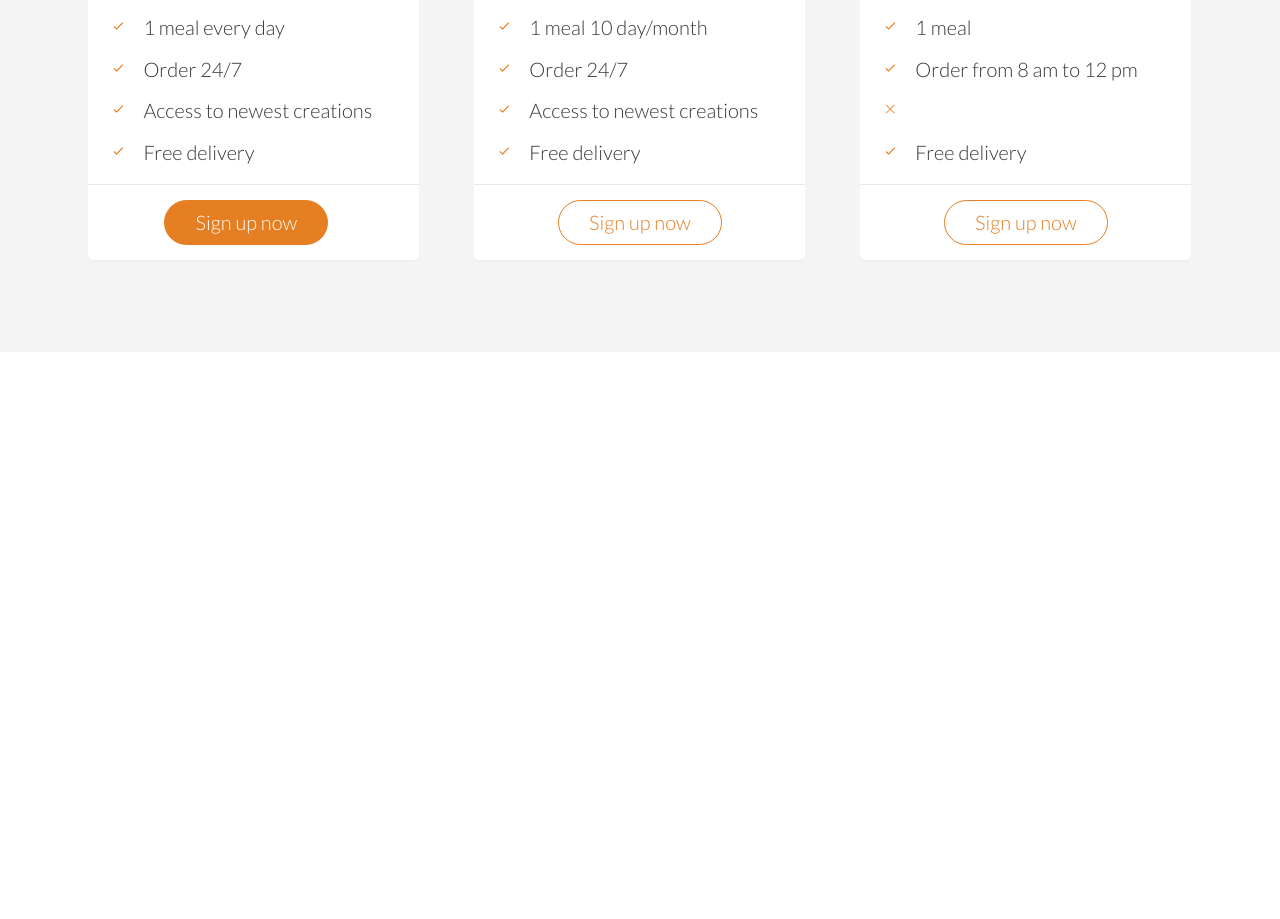
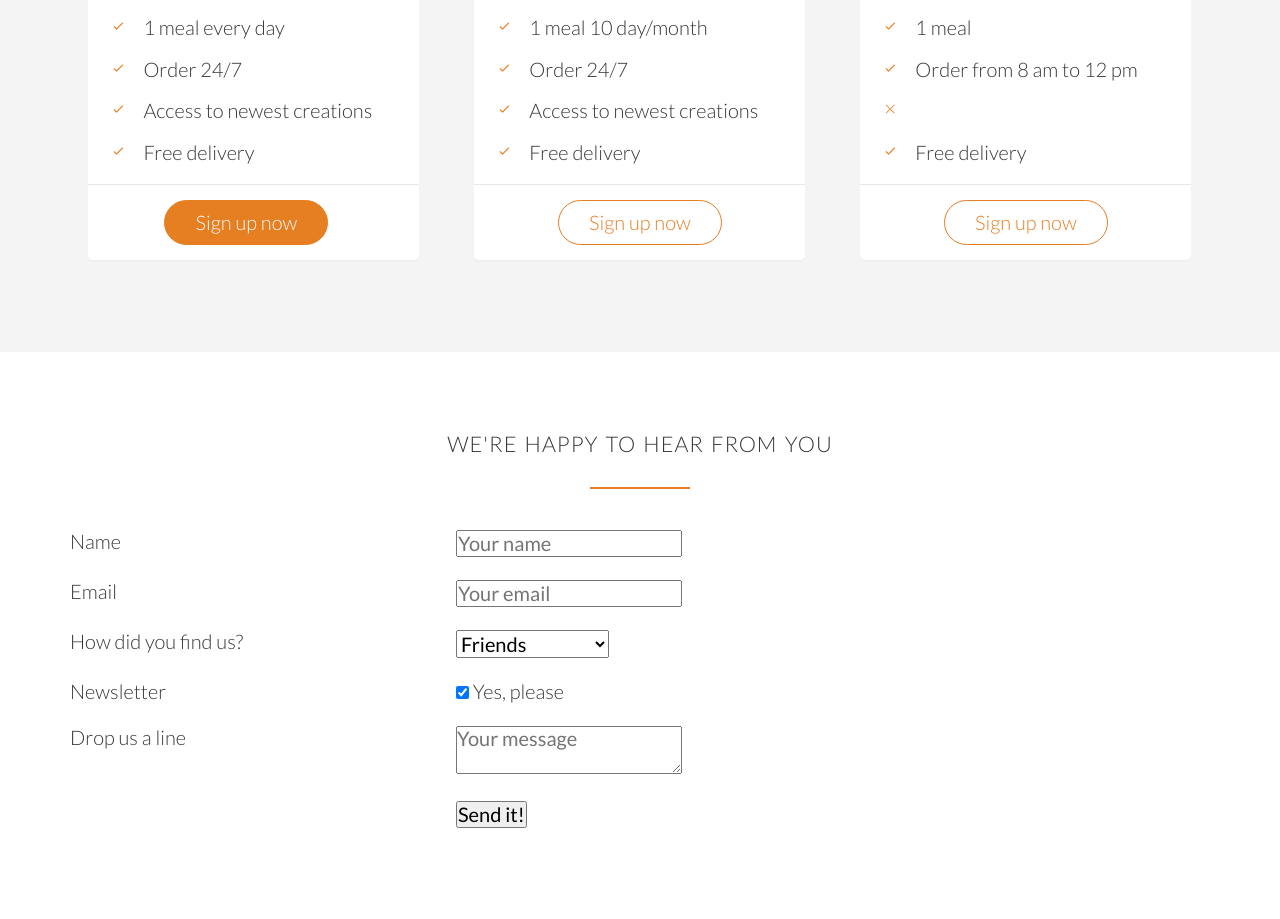
Before and after one commit to argenis0409/omnifood, a plain HTML site: page index.html in a window 1280 px wide. Shown: the part 4250-5169 px from the top of the page. Before the commit the page ends 4602 px from the top, so only its background shows below. Drawn offline with Linux system fonts and the light colour scheme; files whose address does not match are found by name.

Commit message:
created the leave a comment section

```diff
--- a/index.html
+++ b/index.html
@@ -383,6 +383,81 @@
         </div>
     </section>
 
+    <section class="section-form">
+        <div class="row">
+            <h2>We're happy to hear from you</h2>
+        </div>
+
+        <div class="row">
+            <form method="post" action="#" class="contact-form">
+                <div class="row">
+                    <div class="col span-1-of-3">
+                        <label for="name">Name</label>
+                    </div>
+
+                    <div class="col span-2-of-3">
+                        <input type="text" name="name" id="name" placeholder="Your name" required>
+                    </div>
+                </div>
+
+                <div class="row">
+                    <div class="col span-1-of-3">
+                        <label for="email">Email</label>
+                    </div>
+
+                    <div class="col span-2-of-3">
+                        <input type="email" name="email" id="email" placeholder="Your email" required>
+                    </div>
+                </div>
+
+                <div class="row">
+                    <div class="col span-1-of-3">
+                        <label for="find-us">How did you find us?</label>
+                    </div>
+
+                    <div class="col span-2-of-3">
+                        <select name="find-us" id="find-us">
+                            <option value="friends">Friends</option>
+                            <option value="search">Search engine</option>
+                            <option value="ad">Advertisement</option>
+                            <option value="other">Other</option>
+                        </select>
+                    </div>
+                </div>
+
+                <div class="row">
+                    <div class="col span-1-of-3">
+                        <label>Newsletter</label>
+                    </div>
+
+                    <div class="col span-2-of-3">
+                        <input type="checkbox" name="news" id="news" checked> Yes, please
+                    </div>
+                </div>
+
+                <div class="row">
+                    <div class="col span-1-of-3">
+                        <label>Drop us a line</label>
+                    </div>
+
+                    <div class="col span-2-of-3">
+                        <textarea name="message" placeholder="Your message"></textarea>
+                    </div>
+                </div>
+
+                <div class="row">
+                    <div class="col span-1-of-3">
+                        <label>&nbsp;</label>
+                    </div>
+
+                    <div class="col span-2-of-3">
+                        <input type="submit" value="Send it!">
+                    </div>
+                </div>
+            </form>
+        </div>
+    </section>
+
 </body>
 
 </html>
```
